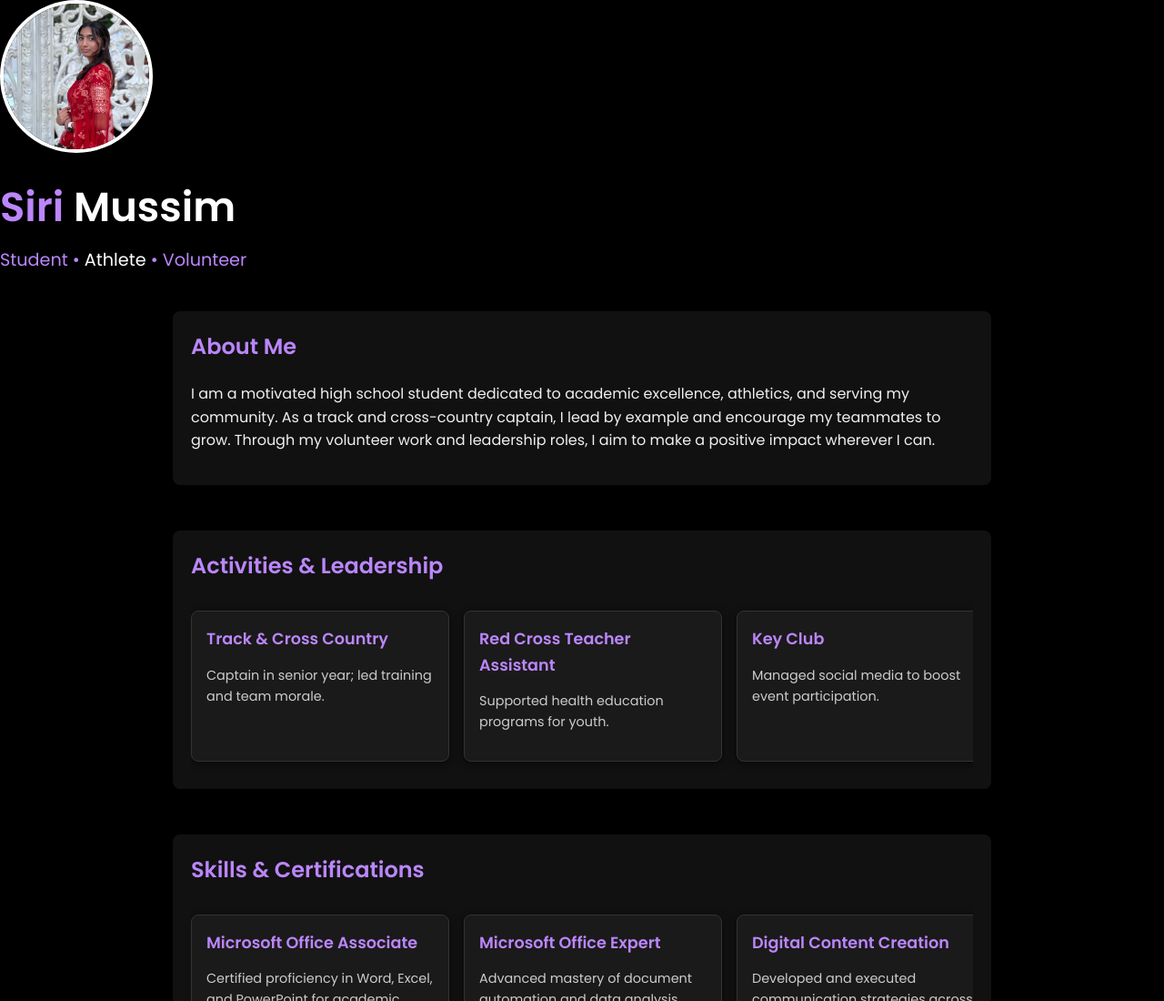
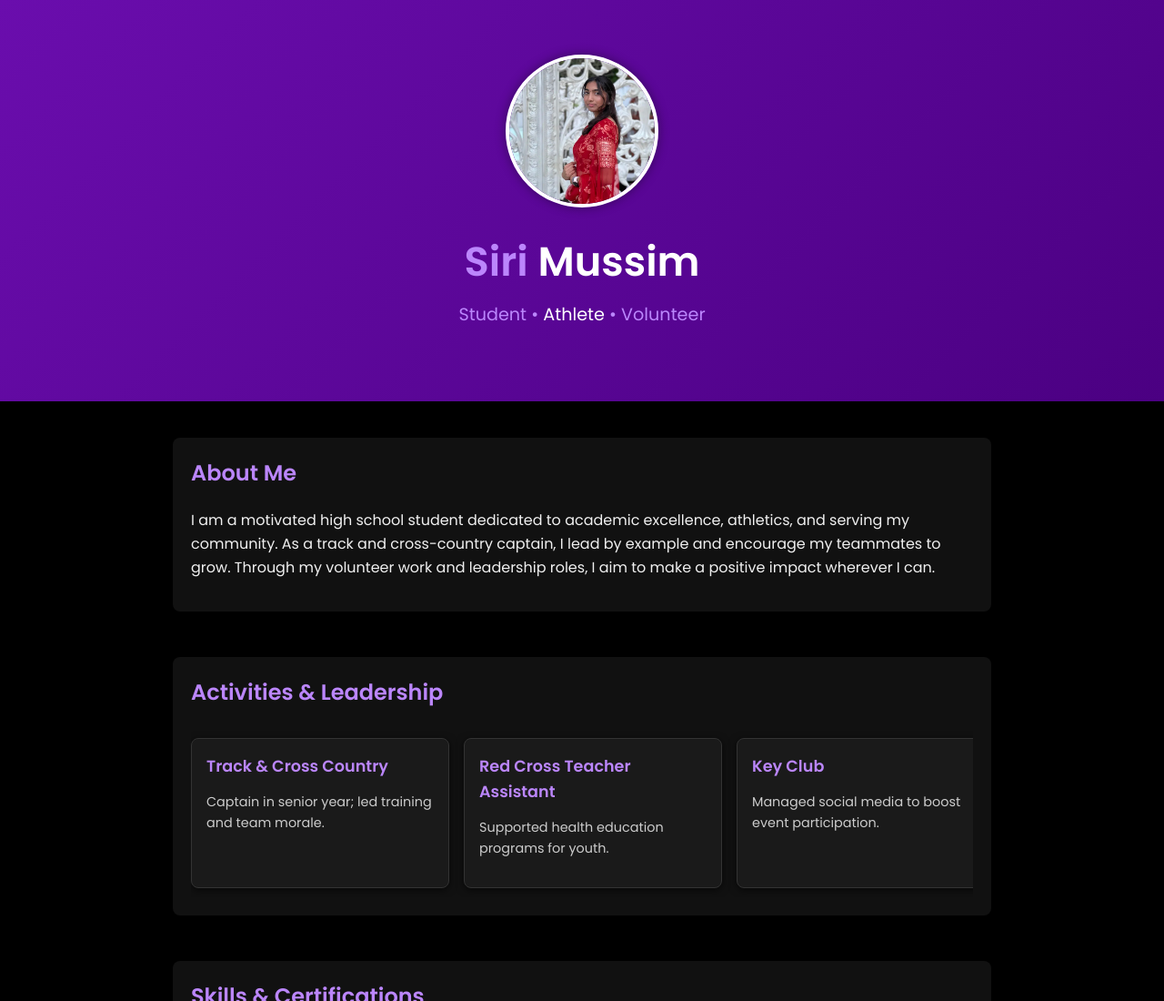
Before and after one commit to saianeesh01/siri-portfolio, a plain HTML site: page index.html in a window 1280 px wide. Shown: the top 1100 px of the page at 91% size. Drawn offline with Linux system fonts and the light colour scheme.

Commit message:
Update header colors and subtitle styling

```diff
--- a/styles.css
+++ b/styles.css
@@ -7,7 +7,13 @@ body {
   line-height: 1.6;
 }
 
-
+header {
+  background: linear-gradient(135deg, #6a0dad, #4b0082);
+  color: white;
+  text-align: center;
+  padding: 60px 20px;
+  box-shadow: 0 4px 6px rgba(0,0,0,0.7);
+}
 
 header h1 {
   font-size: 2.8em;
```
